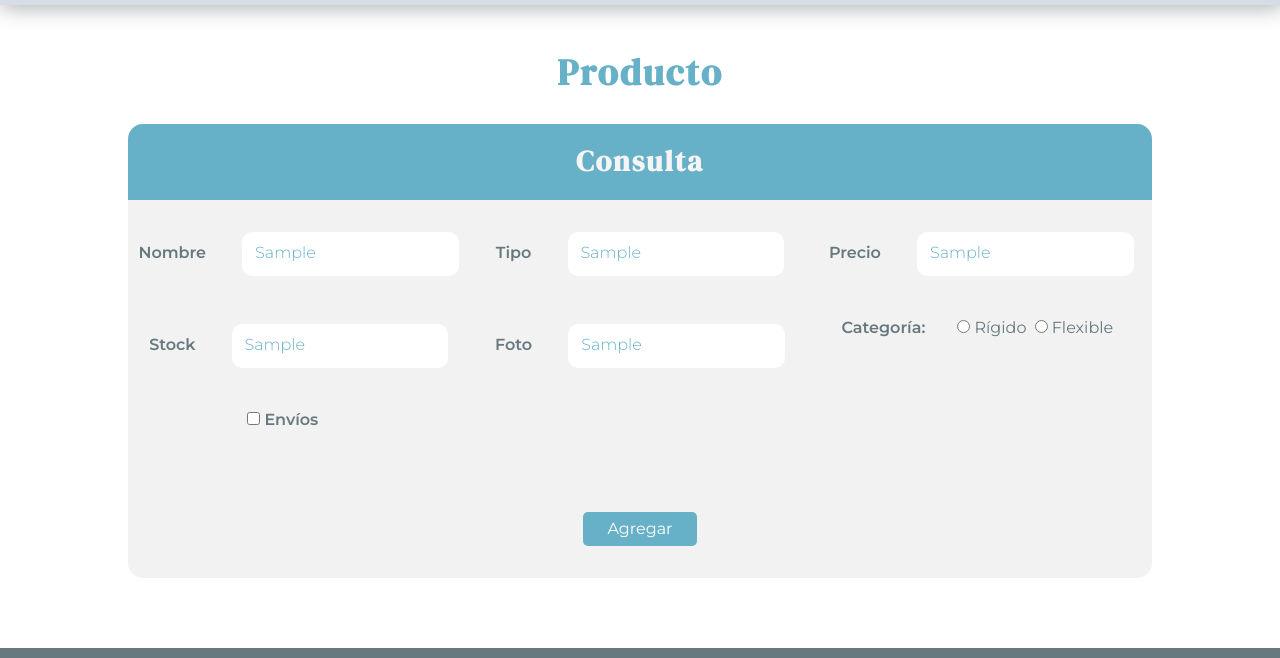
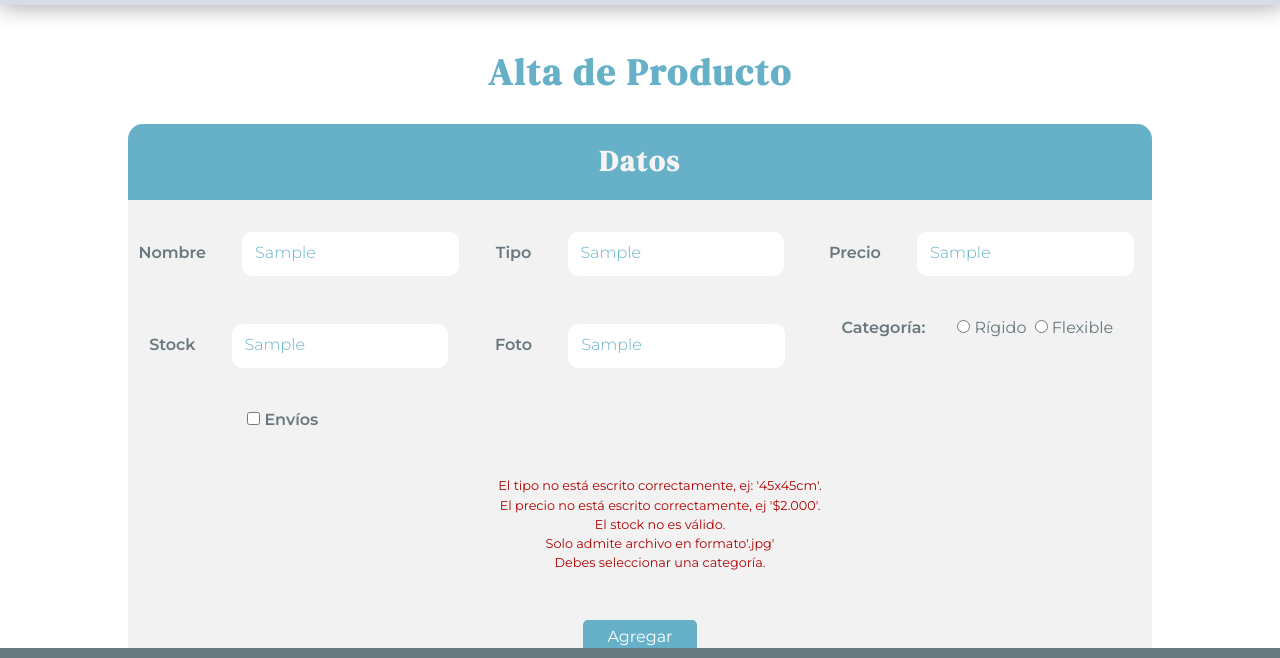
Before and after one commit to aybiya/BC_Proyecto_Int_Aybi-Yanez, a website: page pages/alta.html in a window 1280 px wide. Both pictures are taken after typing "Sample", "Sample", "Sample", "Sample", "Sample" into the empty fields and a click on the button "Agregar". Shown: the part 80-738 px from the top of the page. Drawn offline with nearby package versions, Linux system fonts and the light colour scheme.

Commit message:
modif form alta

```diff
--- a/js/alta.js
+++ b/js/alta.js
@@ -2,10 +2,10 @@ let productForm = document.getElementById('form-product');
 let inputsProduct = document.querySelectorAll('#form-product input');
 let errorMessage = document.getElementById("error-message");
 
-const nameRegex = /^[A-ZÁÉÍÓÚÑ]?[a-záéíóúñ]{6,10}$/gm;
-const stockRegex = /^\d{2,3}x\d{2,3}cm$/gm;
+const nameRegex = /^[a-zA-ZáéíóúÁÉÍÓÚüÜ\s]{6,}$/gm;
+const stockRegex = /^\d{1,3}(?:\.\d{3})*$/gm;
 const typeRegex = /^\d{2,3}x\d{2,3}cm$/gm;
-const priceRegex = /^\d+(\.\d{2})?$/gm;
+const priceRegex = /^\$?\d{1,3}(?:\.\d{3})*$/gm;
 const photoRegex = /^.+\.jpg$/gm;
 
 
@@ -13,13 +13,15 @@ document.addEventListener('DOMContentLoaded', function () {
     productForm.addEventListener("submit", (e) => {
 
         let isValid = true;
+        let errorMessages = []; // Aquí almacenamos los mensajes de error
+
 
         if (e.target[0].name === 'name') {
             let nombre = e.target[0].value;
             if (nombre.match(nameRegex)) {
                 errorMessage.innerHTML = "";
             } else {
-                errorMessage.innerHTML = "<p>El nombre no está escrito correctamente.</p>";
+                errorMessages.push("El nombre no está escrito correctamente.");
                 isValid = false; // Marcar como no válido
             }
         }
@@ -29,7 +31,7 @@ document.addEventListener('DOMContentLoaded', function () {
             if (type.match(typeRegex)) {
                 errorMessage.innerHTML = "";
             } else {
-                errorMessage.innerHTML = "<p>El tipo no está escrito correctamente, ej: '45x45cm'.</p>";
+                errorMessages.push("El tipo no está escrito correctamente, ej: '45x45cm'.");
                 isValid = false; // Marcar como no válido
             }
         }
@@ -38,7 +40,7 @@ document.addEventListener('DOMContentLoaded', function () {
             if (price.match(priceRegex)) {
                 errorMessage.innerHTML = "";
             } else {
-                errorMessage.innerHTML = "<p>El precio no está escrito correctamente.</p>";
+                errorMessages.push("El precio no está escrito correctamente, ej '$2.000'.");
                 isValid = false; // Marcar como no válido
             }
         }
@@ -47,7 +49,7 @@ document.addEventListener('DOMContentLoaded', function () {
             if (stock.match(stockRegex)) {
                 errorMessage.innerHTML = "";
             } else {
-                errorMessage.innerHTML = "<p>El número no está escrito correctamente.</p>";
+                errorMessages.push("El stock no es válido.");
                 isValid = false; // Marcar como no válido
             }
         }
@@ -56,10 +58,26 @@ document.addEventListener('DOMContentLoaded', function () {
             if (photo.match(photoRegex)) {
                 errorMessage.innerHTML = "";
             } else {
-                errorMessage.innerHTML = "<p>Solo admite archivo en formato '.jpg'.</p>";
+                errorMessages.push("Solo admite archivo en formato'.jpg'");
                 isValid = false; // Marcar como no válido
             }
         }
+
+
+        // Validación de la categoría
+        const rigidRadio = e.target['rigid'];
+        const flexibleRadio = e.target['flexible'];
+
+        if (!rigidRadio.checked && !flexibleRadio.checked) {
+            errorMessages.push("Debes seleccionar una categoría.");
+            isValid = false; // Marcar como no válido
+        } else {
+            errorMessages.push(""); // Agrega una cadena vacía al array de mensajes de error
+        }
+
+
+        // Mostrar todos los mensajes acumulados en errorMessage
+        errorMessage.innerHTML = errorMessages.map(message => `<li>${message}</li>`).join('');
 
         if (!isValid) {
             e.preventDefault(); // Evitar el envío del formulario si no es válido
--- a/pages/alta.html
+++ b/pages/alta.html
@@ -52,12 +52,13 @@
       <i class="fa-solid fa-cart-shopping"></i>
     </nav>
     <!-- fin nav -->
-    <h1>Producto</h1>
+    <h1>Alta de Producto</h1>
   </header>
   <!-- comienza main -->
   <main class="main-product-registration">
-    <h2>Consulta</h2>
-    <form action="" id="form-product" class="form-product" autocomplete="off">
+    <h2>Datos</h2>
+    <form action="" id="form-product" autocomplete="off">
+      <section class="form-product" >
         <!-- Nombre -->
         <article class="form-product__group">
           <label for="name" class="form__label-product">Nombre</label>
@@ -97,6 +98,7 @@
             </label>
           </div>
         </article>
+        <input type="hidden" name="categorySelected" id="categorySelected" />
         <!-- Envios -->
         <article class="form-product__group">
           <label for="shipping" class="form__label-product" id="label-envio">
@@ -104,15 +106,16 @@
             Envíos
           </label>
         </article>
-      </form>
+      </section>
       <section>
-        <p id="error-message"></p>
-        <p id="submit-message"></p>
+        <ul id="error-message"></ul>
+        <ul id="submit-message"></ul>
       </section>
       <section class="form-product__btn">
         <button>Agregar</button>
       </section>
-    </main>
+    </form>
+  </main>
   <!-- fin main -->
   <!-- inicia footer -->
   <footer>
```
